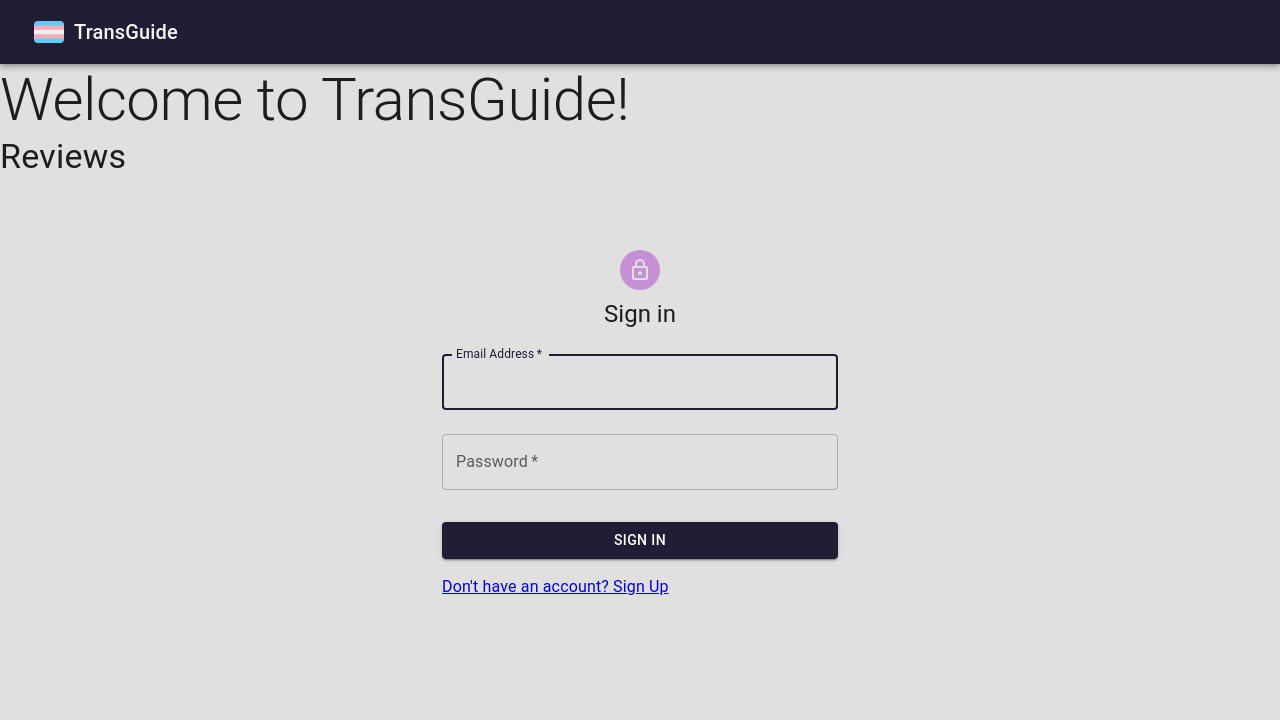
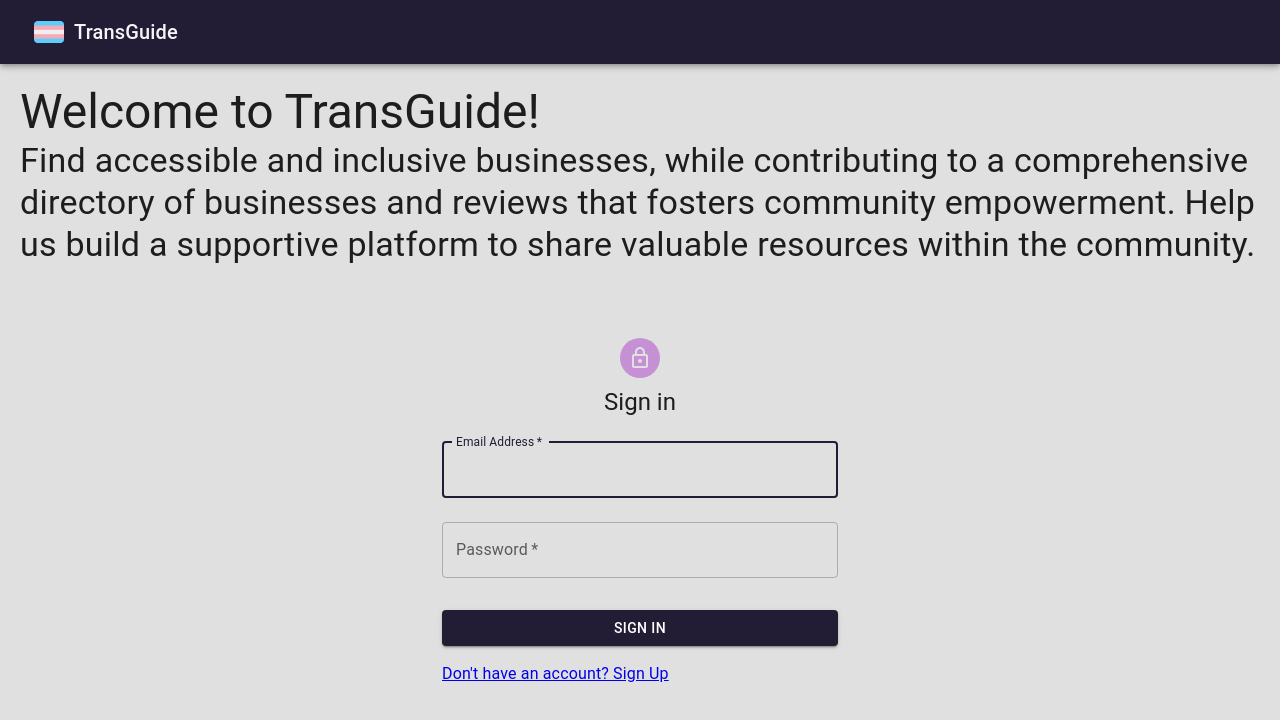
Before and after one commit to DaniS91/Capstone-Project, a React (Create React App) app: page / in a window 1280 px wide. Shown: the top 720 px of the page. Built offline with nearby package versions, Linux system fonts and the light colour scheme; no server answers; the database is empty.

Commit message:
add short blurb to splash page

```diff
--- a/src/components/SplashPage.js
+++ b/src/components/SplashPage.js
@@ -6,9 +6,9 @@ import { Typography, Box} from "@mui/material";
 function SplashPage(){
 
   return (
-    <Box>
-      <Typography component="h2" variant="h2">Welcome to TransGuide!</Typography>
-      <Typography variant="h4" component="h4" sx={{ flexGrow: 1 }}>Reviews</Typography>
+    <Box sx={{margin: '20px'}}>
+      <Typography component="h3" variant="h3">Welcome to TransGuide!</Typography>
+      <Typography variant="h4" component="h4" sx={{ flexGrow: 1 }}>Find accessible and inclusive businesses, while contributing to a comprehensive directory of businesses and reviews that fosters community empowerment. Help us build a supportive platform to share valuable resources within the community.</Typography>
       <SignIn />
     </Box>
   )
```
